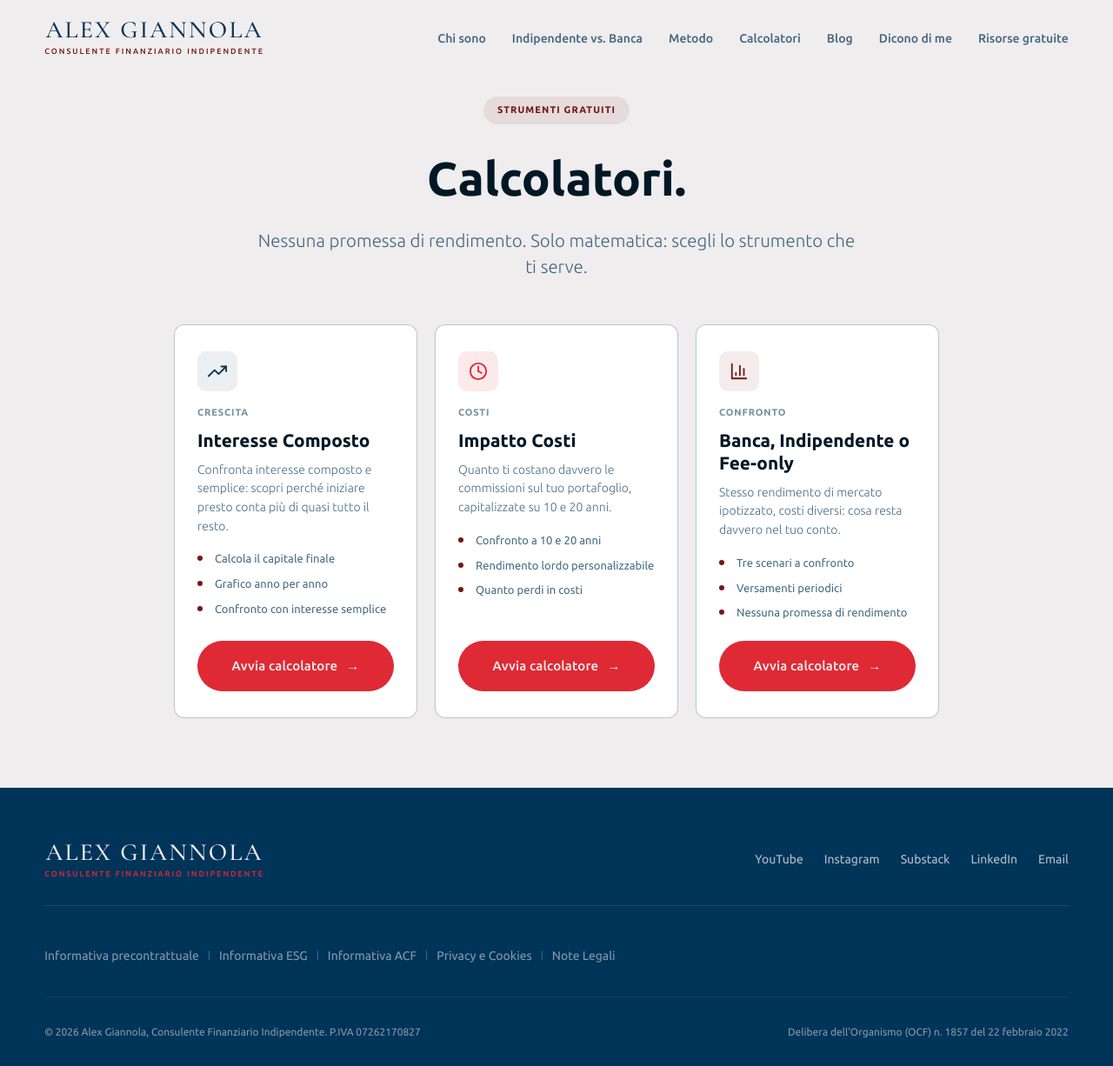
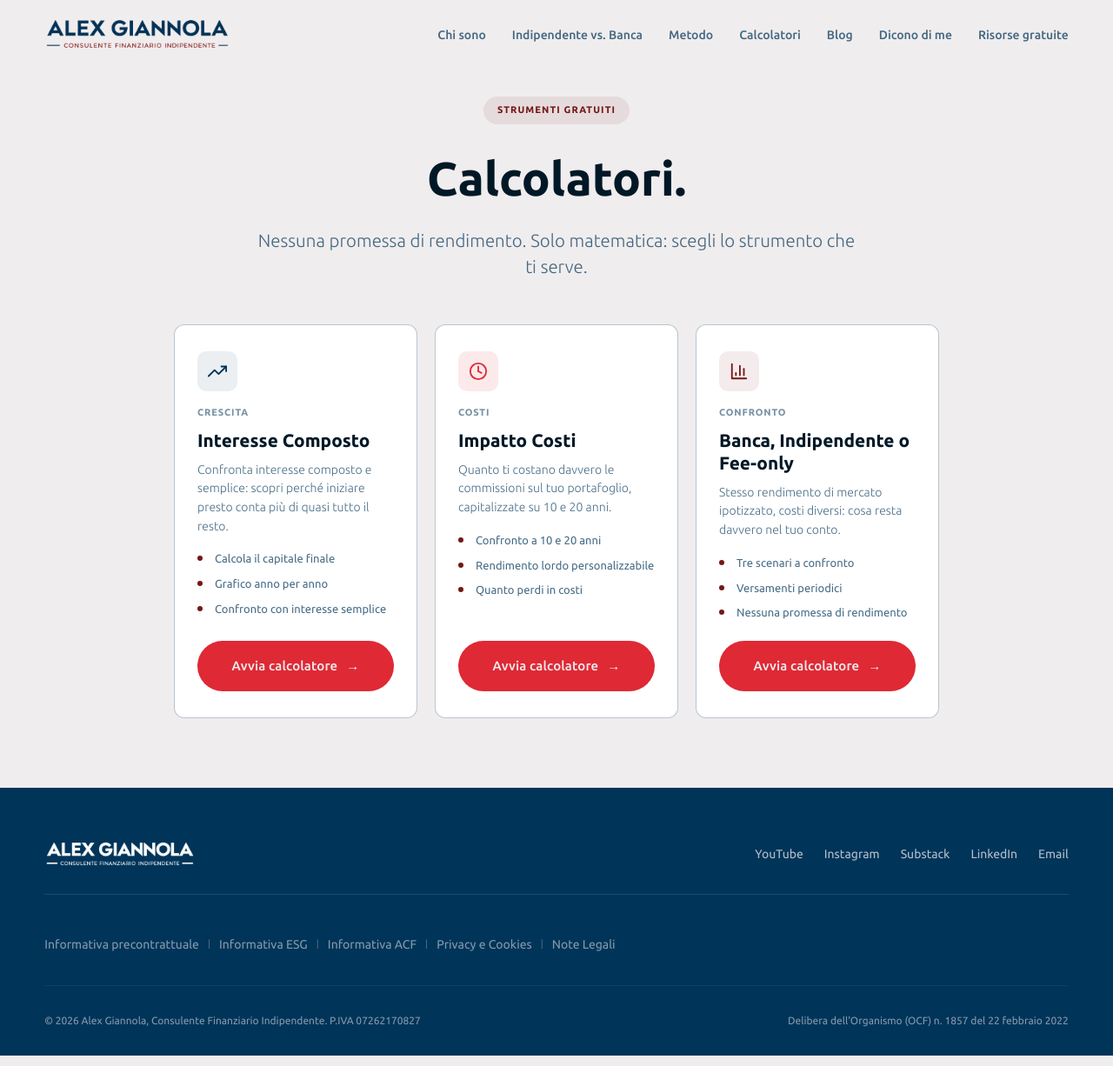
Before and after one commit to alexgiannola/sito-alex-giannola, a plain HTML site: page calcolatori.html in a window 1280 px wide. Shown: the whole page at 87% size. Drawn offline with nearby package versions, Linux system fonts and the light colour scheme.

Commit message:
Update logo elements to use images
Replaced text logo with image logos in navbar and footer.

```diff
--- a/calcolatori.html
+++ b/calcolatori.html
@@ -38,9 +38,8 @@
 <nav class="nav">
   <div class="container nav-inner">
     <a href="index.html" class="logo" aria-label="Alex Giannola - Consulente Finanziario Indipendente">
-      <span class="logo-name">Alex Giannola</span>
-      <span class="logo-role">Consulente Finanziario Indipendente</span>
-    </a>
+  <img src="assets/logo-navbar.png" alt="Alex Giannola - Consulente Finanziario Indipendente" class="logo-img">
+</a>
     <button class="nav-toggle" aria-label="Apri menu">
       <span></span><span></span><span></span>
     </button>
@@ -123,10 +122,9 @@
   <div class="container">
     <div class="footer-min-grid">
       <div class="footer-brand">
-        <div class="logo">
-          <span class="logo-name">Alex Giannola</span>
-          <span class="logo-role">Consulente Finanziario Indipendente</span>
-        </div>
+       <div class="logo">
+  <img src="assets/logo-footer.png" alt="Alex Giannola - Consulente Finanziario Indipendente" class="logo-img logo-img-footer">
+</div>
       </div>
       <div class="footer-min-links">
         <a href="https://www.youtube.com/@AlexGiannola" target="_blank" rel="noopener">YouTube</a>
```
